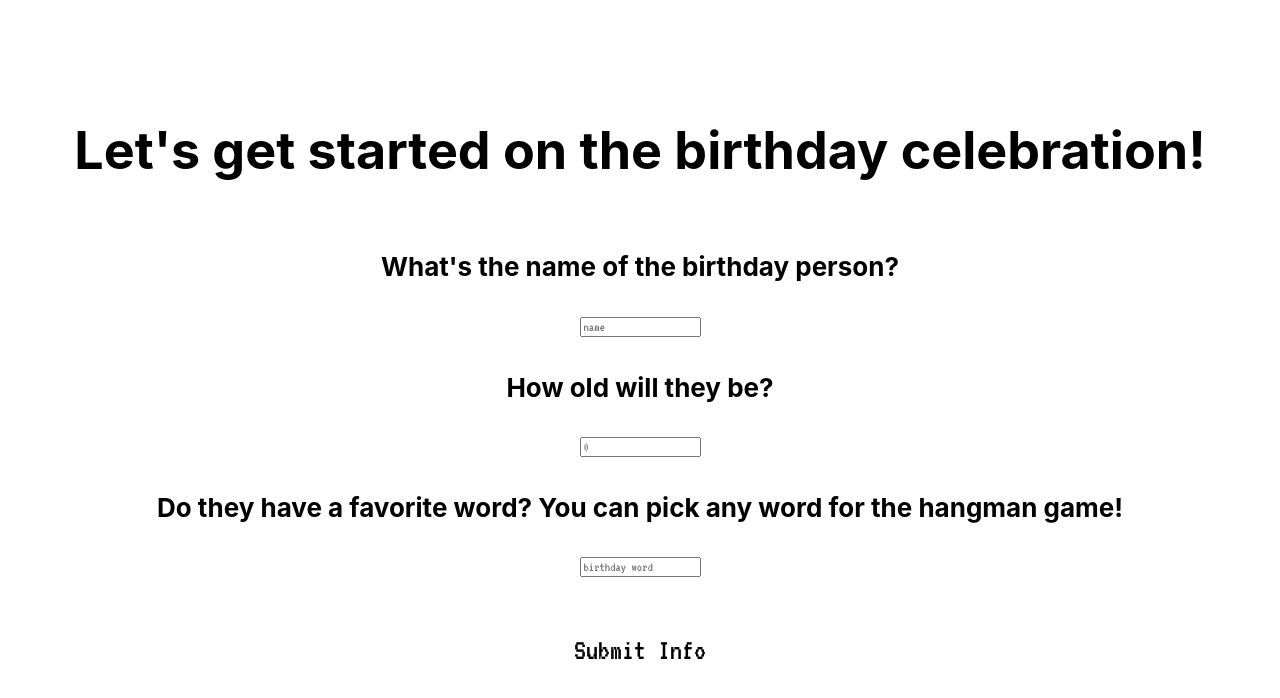
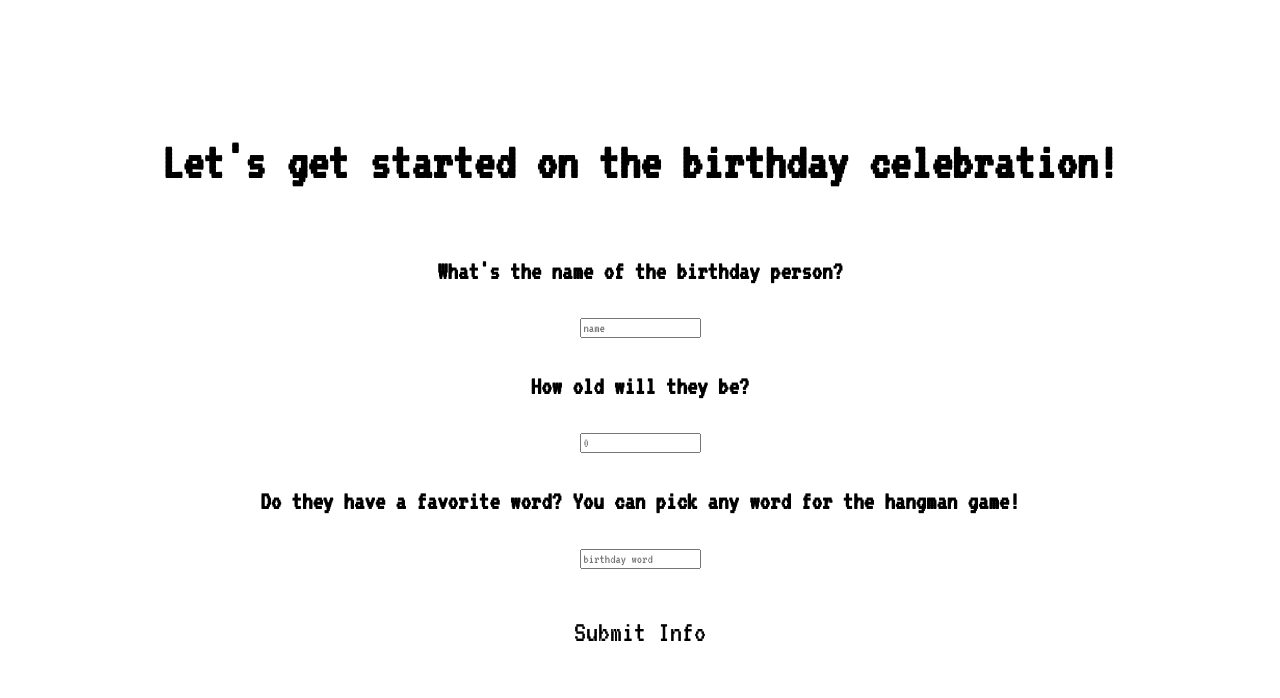
Before and after one commit to mander-pander/birthday, a React (Create React App) app: page / in a window 1280 px wide. Shown: the top 698 px of the page. Built offline with nearby package versions, Linux system fonts and the light colour scheme.

Commit message:
added font family to main css file

```diff
--- a/src/App.css
+++ b/src/App.css
@@ -1,3 +1,5 @@
+@import url('https://fonts.googleapis.com/css2?family=VT323&display=swap');
+
 .App {
   text-align: center;
   min-height: 100vh;
@@ -5,5 +7,6 @@
   flex-direction: column;
   align-items: center;
   justify-content: center;
+  font-family: 'VT323', monospace;
   font-size: calc(10px + 2vmin);
 }
```
